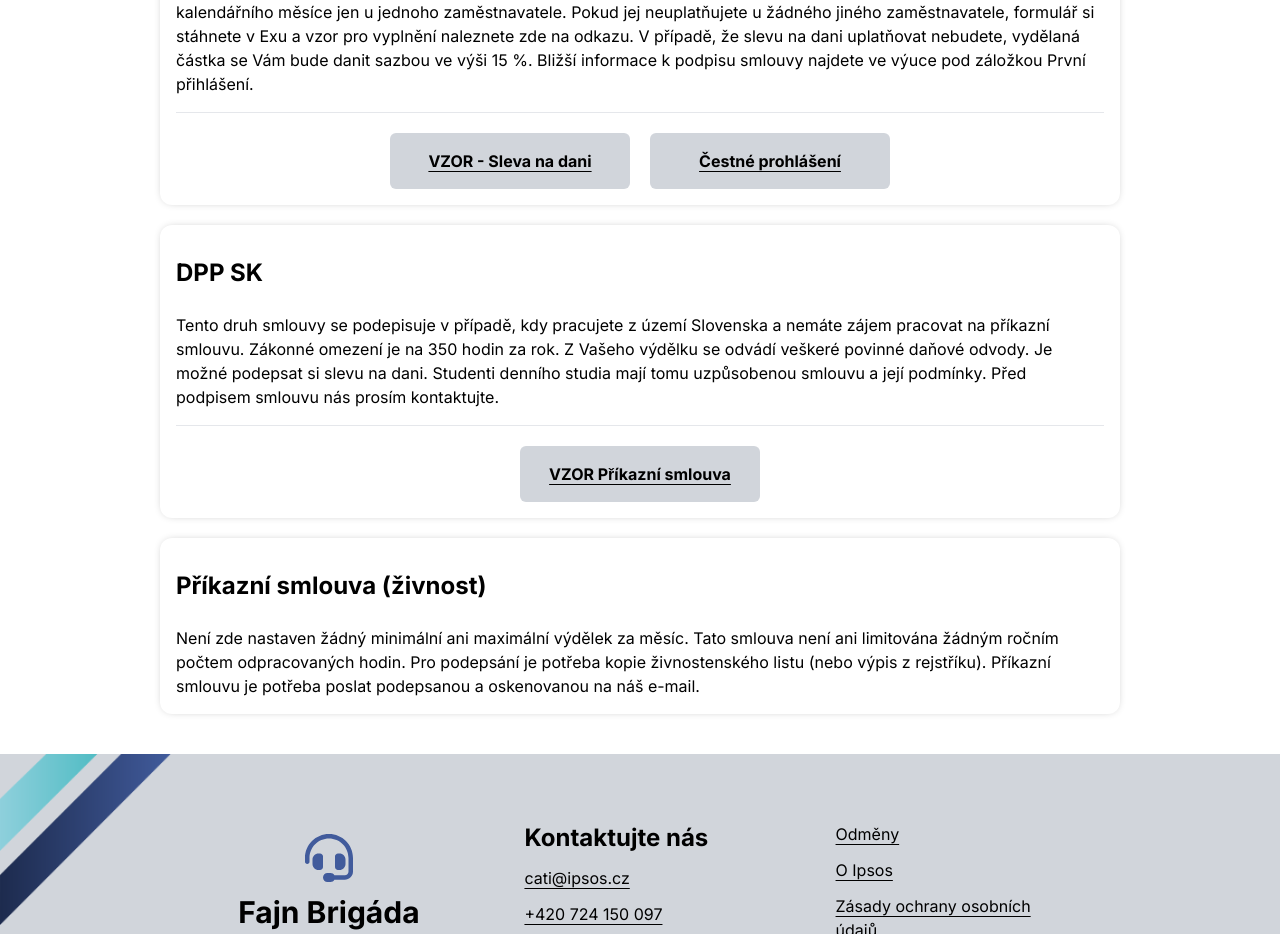
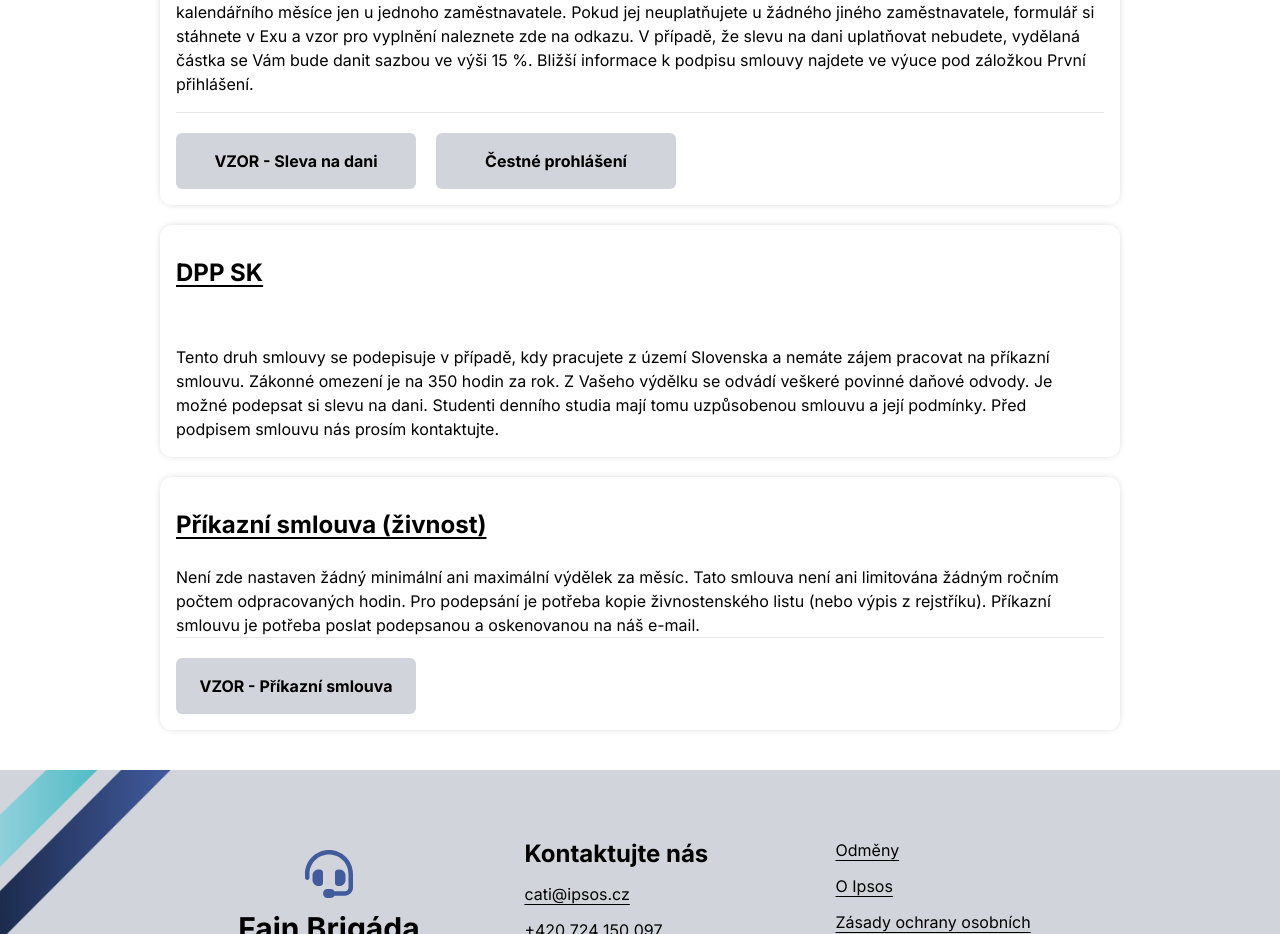
Before and after one commit to marekzska/fajn-brigada, a Next.js app: page /smlouvy in a window 1280 px wide. Shown: the part 448-1382 px from the top of the page. Built offline with nearby package versions, Linux system fonts and the light colour scheme.

Commit message:
Adjusted the flexes of contract page

```diff
--- a/app/smlouvy/page.tsx
+++ b/app/smlouvy/page.tsx
@@ -14,7 +14,9 @@ export default function page() {
       <div className='h-2/3 flex flex-col gap-5'>
         <div className='p-4 rounded-xl shadow-[0px_0px_8px_-3px_rgba(0,0,0,0.3)] flex flex-col gap-4'>
           <div>
-            <h4 className='font-bold text-xl sm:text-2xl mt-4'>DPP CZ</h4>
+            <h4 className='font-bold text-xl sm:text-2xl mt-4 underline underline-offset-4'>
+              DPP CZ
+            </h4>
             <br />
             <p>
               Je zákonem ustanovena na 300 odpracovaných hodin za rok s
@@ -34,58 +36,60 @@ export default function page() {
               záložkou První přihlášení.
             </p>
           </div>
-          <div className='border-t pt-5 flex flex-wrap gap-5 items-center justify-center'>
+          <div className='border-t pt-5 flex flex-wrap gap-5 items-center '>
             <Link
               href='/VZOR - Sleva na dani.pdf'
               target='_blank'
-              className='bg-gray-300 p-4 font-bold w-60 rounded-md underline underline-offset-4 text-center'
+              className='bg-gray-300 p-4 font-bold w-60 rounded-md text-center'
             >
               VZOR - Sleva na dani
             </Link>
             <Link
               href='/Čestné prohlášení.pdf'
               target='_blank'
-              className='bg-gray-300 p-4 font-bold w-60 rounded-md underline underline-offset-4 text-center'
+              className='bg-gray-300 p-4 font-bold w-60 rounded-md text-center'
             >
               Čestné prohlášení
             </Link>
           </div>
         </div>
         <div className='shadow-[0px_0px_8px_-3px_rgba(0,0,0,0.3)] p-4 rounded-xl flex flex-col gap-4'>
+          <h4 className='font-bold text-xl sm:text-2xl mt-4 underline underline-offset-4'>
+            DPP SK
+          </h4>
+          <br />
+          <p>
+            Tento druh smlouvy se podepisuje v případě, kdy pracujete z území
+            Slovenska a nemáte zájem pracovat na příkazní smlouvu. Zákonné
+            omezení je na 350 hodin za rok. Z Vašeho výdělku se odvádí veškeré
+            povinné daňové odvody. Je možné podepsat si slevu na dani. Studenti
+            denního studia mají tomu uzpůsobenou smlouvu a její podmínky. Před
+            podpisem smlouvu nás prosím kontaktujte.
+          </p>
+        </div>
+        <div className='shadow-[0px_0px_8px_-3px_rgba(0,0,0,0.3)] p-4 rounded-xl'>
           <div>
-            <h4 className='font-bold text-xl sm:text-2xl mt-4'>DPP SK</h4>
+            <h4 className='font-bold text-xl sm:text-2xl mt-4 underline underline-offset-4'>
+              Příkazní smlouva (živnost)
+            </h4>
             <br />
             <p>
-              Tento druh smlouvy se podepisuje v případě, kdy pracujete z území
-              Slovenska a nemáte zájem pracovat na příkazní smlouvu. Zákonné
-              omezení je na 350 hodin za rok. Z Vašeho výdělku se odvádí veškeré
-              povinné daňové odvody. Je možné podepsat si slevu na dani.
-              Studenti denního studia mají tomu uzpůsobenou smlouvu a její
-              podmínky. Před podpisem smlouvu nás prosím kontaktujte.
+              Není zde nastaven žádný minimální ani maximální výdělek za měsíc.
+              Tato smlouva není ani limitována žádným ročním počtem
+              odpracovaných hodin. Pro podepsání je potřeba kopie živnostenského
+              listu (nebo výpis z rejstříku). Příkazní smlouvu je potřeba poslat
+              podepsanou a oskenovanou na náš e-mail.
             </p>
           </div>
-          <div className='border-t pt-5 flex flex-col items-center justify-center'>
+          <div className='border-t pt-5 flex items-center'>
             <Link
               href='/VZOR_Příkazní_smlouva.pdf'
               target='_blank'
-              className='bg-gray-300 p-4 font-bold w-60 rounded-md underline underline-offset-4 text-center'
+              className='bg-gray-300 p-4 font-bold w-60 rounded-md text-center '
             >
-              VZOR Příkazní smlouva
+              VZOR - Příkazní smlouva
             </Link>
           </div>
-        </div>
-        <div className='shadow-[0px_0px_8px_-3px_rgba(0,0,0,0.3)] p-4 rounded-xl'>
-          <h4 className='font-bold text-xl sm:text-2xl mt-4'>
-            Příkazní smlouva (živnost)
-          </h4>
-          <br />
-          <p>
-            Není zde nastaven žádný minimální ani maximální výdělek za měsíc.
-            Tato smlouva není ani limitována žádným ročním počtem odpracovaných
-            hodin. Pro podepsání je potřeba kopie živnostenského listu (nebo
-            výpis z rejstříku). Příkazní smlouvu je potřeba poslat podepsanou a
-            oskenovanou na náš e-mail.
-          </p>
         </div>
       </div>
     </div>
```
